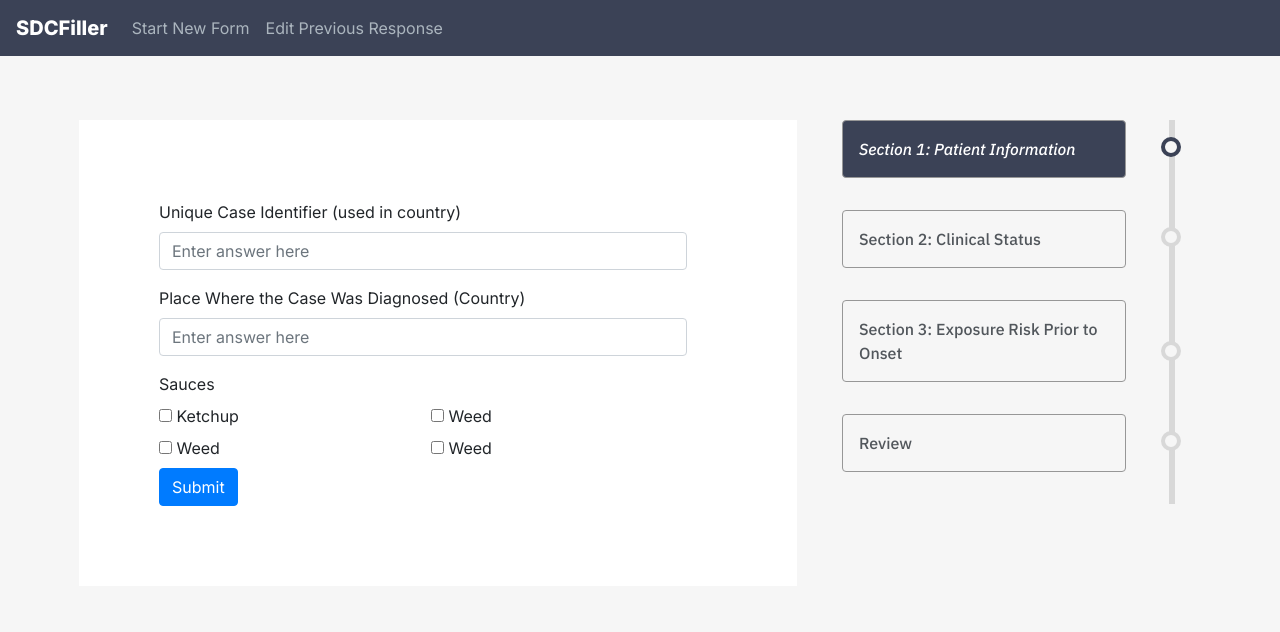
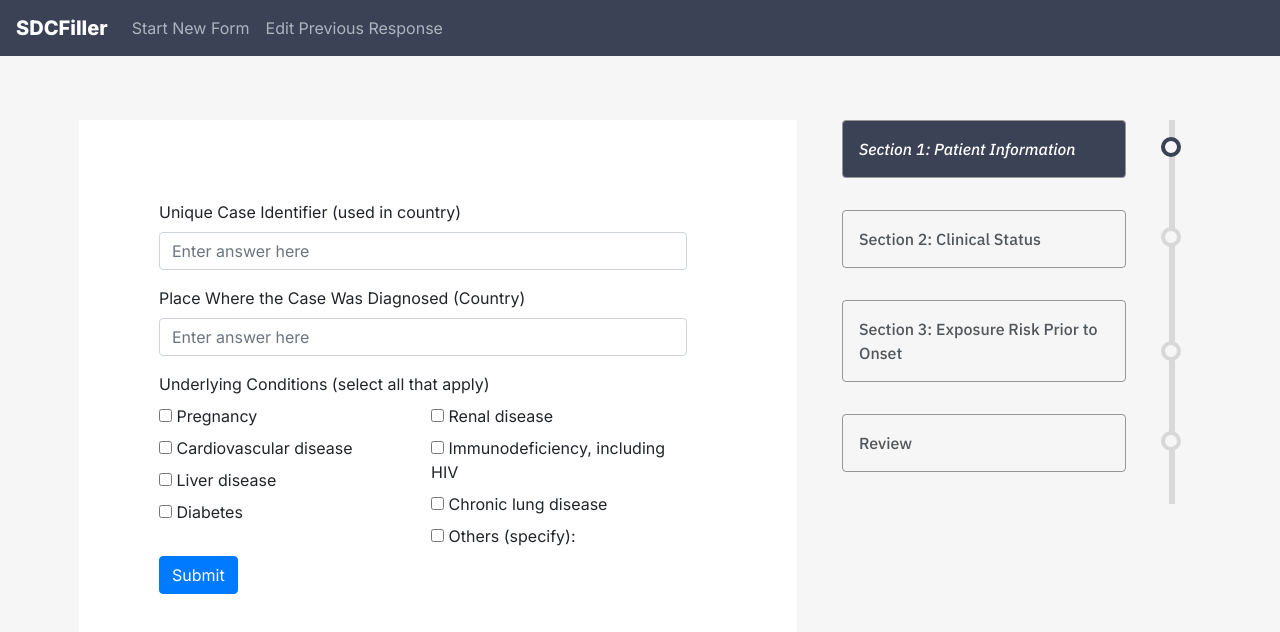
Before and after one commit to csc302-spring-2021/proj-DaBaby, a React (Create React App) app in the folder form-filler/: page / in a window 1280 px wide. Shown: the top 632 px of the page. Built offline with nearby package versions, Linux system fonts and the light colour scheme.

Commit message:
Dynamically rendering options for multiple choice questions

```diff
--- a/form-filler/src/components/Question.jsx
+++ b/form-filler/src/components/Question.jsx
@@ -17,8 +17,9 @@ class Question extends Component {
     return value ? undefined : "Required";
   };
   render() {
+    const { question } = this.props;
     // Depending on type of question render different ways
-    switch (this.props.question_type) {
+    switch (question.question_type) {
       // Single Choice Option
       case "single-choice":
         return <h1>single-choice</h1>;
@@ -28,52 +29,22 @@ class Question extends Component {
       case "multiple-choice":
         return (
           <div>
-            <FormLabel>Sauces</FormLabel>
+            <FormLabel>{question.question_text}</FormLabel>
             <div class="checkbox">
+              {/* Dynamically rendering all options the question has */}
+              {question.options.map((option) => (
                 <div>
                   <FormLabel>
                     <Field
-                    name="sauces"
+                      name={question.question_text}
                       component="input"
                       type="checkbox"
-                    value="ketchup"
+                      value={option.text}
                     />{" "}
-                  Ketchup
+                    {option.text}
                   </FormLabel>
                 </div>
-              <div>
-                <FormLabel>
-                  <Field
-                    name="sauces"
-                    component="input"
-                    type="checkbox"
-                    value="weed"
-                  />{" "}
-                  Weed
-                </FormLabel>
-              </div>
-              <div>
-                <FormLabel>
-                  <Field
-                    name="sauces"
-                    component="input"
-                    type="checkbox"
-                    value="weed"
-                  />{" "}
-                  Weed
-                </FormLabel>
-              </div>
-              <div>
-                <FormLabel>
-                  <Field
-                    name="sauces"
-                    component="input"
-                    type="checkbox"
-                    value="weed"
-                  />{" "}
-                  Weed
-                </FormLabel>
-              </div>
+              ))}
             </div>
           </div>
         );
@@ -82,10 +53,10 @@ class Question extends Component {
       // Free text option
       case "free-text":
         return (
-          <Field name={this.props.question_text} validate={this.required}>
+          <Field name={question.question_text} validate={this.required}>
             {({ input, meta }) => (
               <FormGroup controlId={this.key}>
-                <FormLabel>{this.props.question_text}</FormLabel>
+                <FormLabel>{question.question_text}</FormLabel>
                 <FormControl
                   {...input}
                   type="text"
--- a/form-filler/src/components/SDCSection.jsx
+++ b/form-filler/src/components/SDCSection.jsx
@@ -88,8 +88,7 @@ class SDCSection extends React.Component {
                   {/* Where the questions will be rendered */}
                   {questions.map((question) => (
                     <Question
-                      question_type={question.question_type}
-                      question_text={question.question_text}
+                      question={question}
                       key={question.question_id}
                     />
                   ))}
```
Lines whose indentation alone changed are shown as unchanged.
